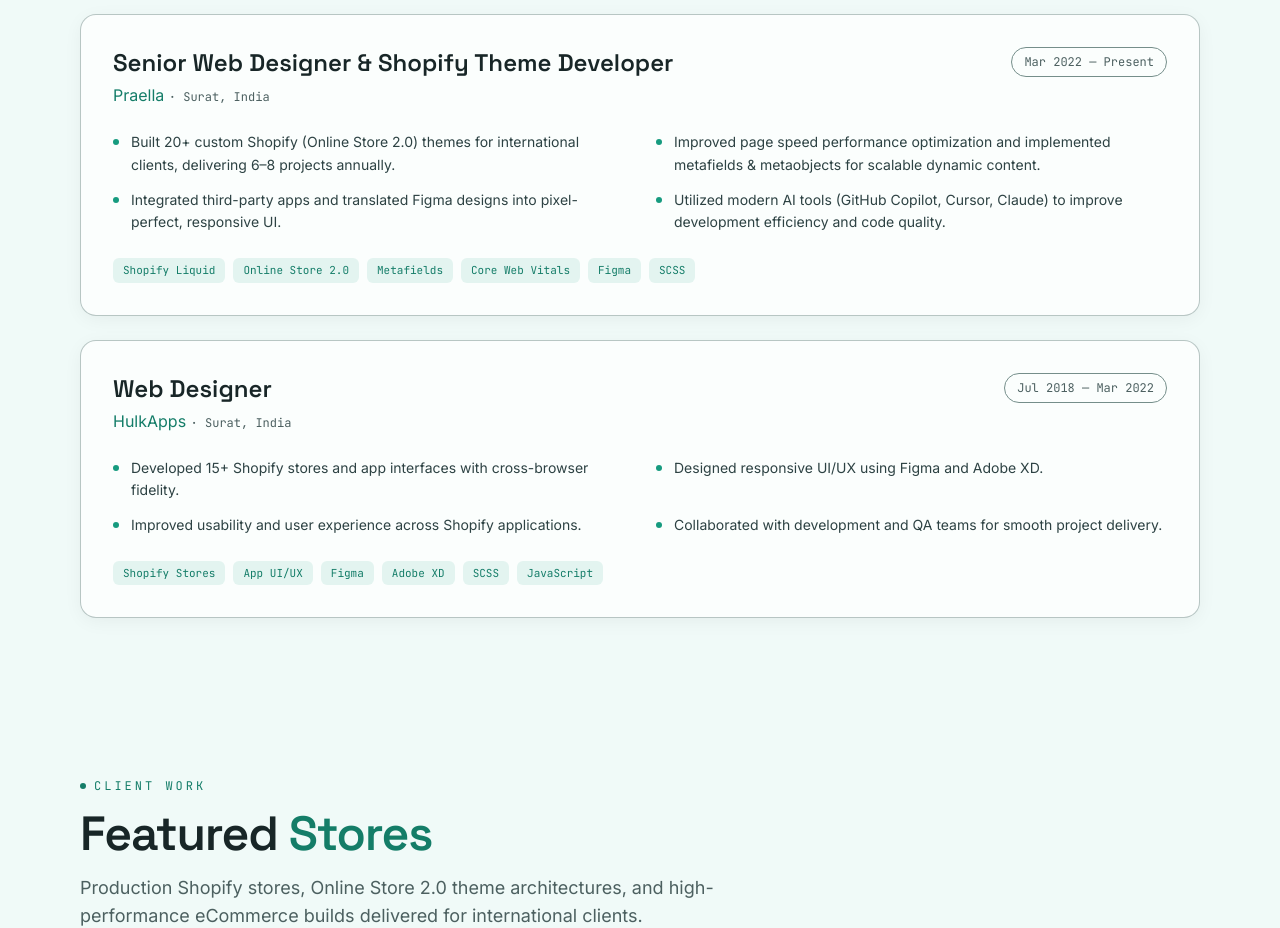
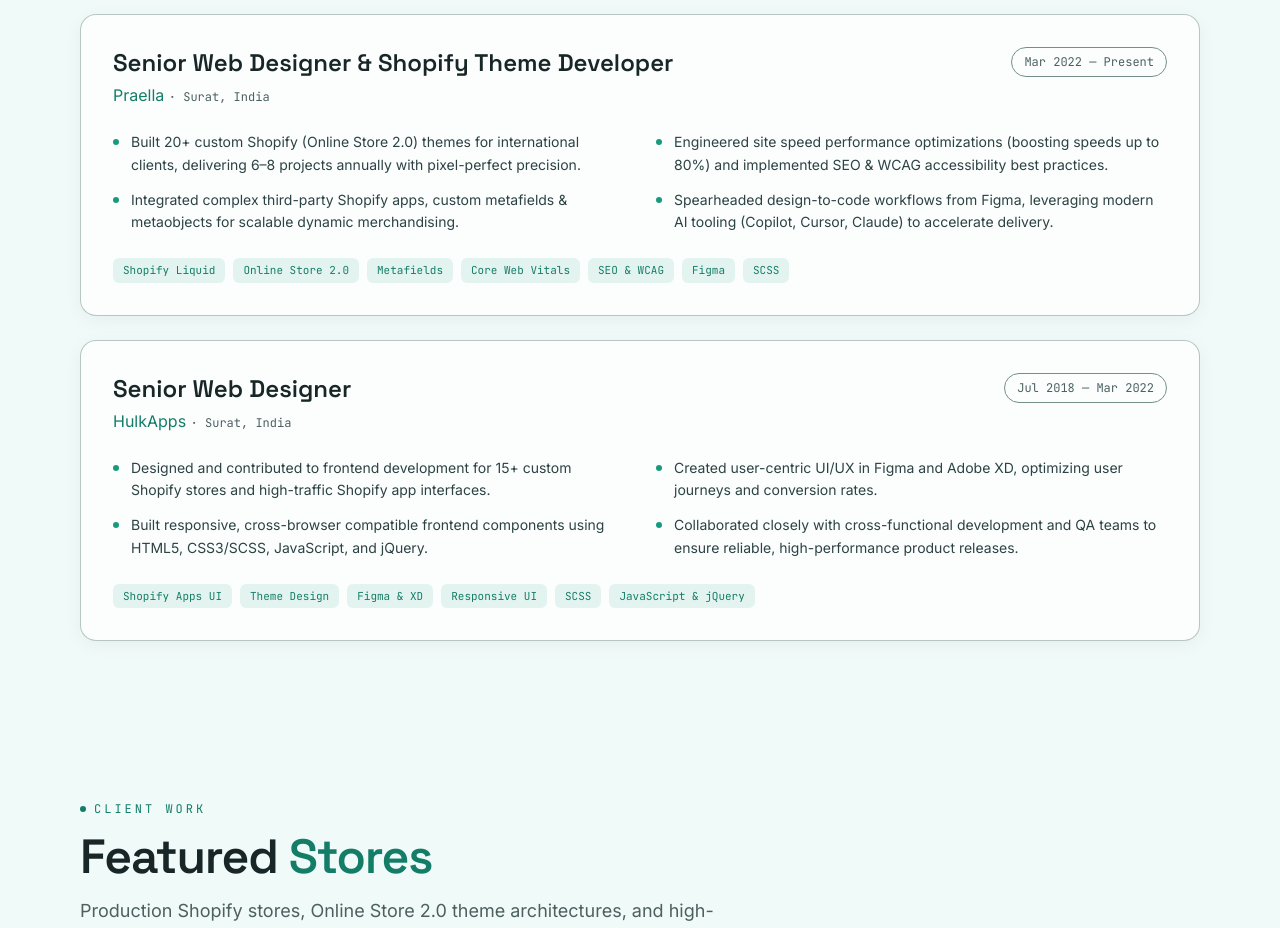
Before and after one commit to hardikvadhadiya/hardik-vadhadiya-portfolio, a React (Vite) app: page / in a window 1280 px wide. Shown: the part 4120-5048 px from the top of the page. Built offline with nearby package versions, Linux system fonts and the light colour scheme.

Commit message:
Enrich work experience details with SEO, accessibility and senior role specifics

```diff
--- a/src/data/portfolioData.js
+++ b/src/data/portfolioData.js
@@ -172,26 +172,26 @@
     role: 'Senior Web Designer & Shopify Theme Developer',
     period: 'Mar 2022 — Present',
     points: [
-      'Built 20+ custom Shopify (Online Store 2.0) themes for international clients, delivering 6–8 projects annually.',
-      'Improved page speed performance optimization and implemented metafields & metaobjects for scalable dynamic content.',
-      'Integrated third-party apps and translated Figma designs into pixel-perfect, responsive UI.',
-      'Utilized modern AI tools (GitHub Copilot, Cursor, Claude) to improve development efficiency and code quality.',
+      'Built 20+ custom Shopify (Online Store 2.0) themes for international clients, delivering 6–8 projects annually with pixel-perfect precision.',
+      'Engineered site speed performance optimizations (boosting speeds up to 80%) and implemented SEO & WCAG accessibility best practices.',
+      'Integrated complex third-party Shopify apps, custom metafields & metaobjects for scalable dynamic merchandising.',
+      'Spearheaded design-to-code workflows from Figma, leveraging modern AI tooling (Copilot, Cursor, Claude) to accelerate delivery.',
     ],
-    tags: ['Shopify Liquid', 'Online Store 2.0', 'Metafields', 'Core Web Vitals', 'Figma', 'SCSS'],
+    tags: ['Shopify Liquid', 'Online Store 2.0', 'Metafields', 'Core Web Vitals', 'SEO & WCAG', 'Figma', 'SCSS'],
   },
   {
     id: 'hulkapps',
     company: 'HulkApps',
     location: 'Surat, India',
-    role: 'Web Designer',
+    role: 'Senior Web Designer',
     period: 'Jul 2018 — Mar 2022',
     points: [
-      'Developed 15+ Shopify stores and app interfaces with cross-browser fidelity.',
-      'Designed responsive UI/UX using Figma and Adobe XD.',
-      'Improved usability and user experience across Shopify applications.',
-      'Collaborated with development and QA teams for smooth project delivery.',
+      'Designed and contributed to frontend development for 15+ custom Shopify stores and high-traffic Shopify app interfaces.',
+      'Created user-centric UI/UX in Figma and Adobe XD, optimizing user journeys and conversion rates.',
+      'Built responsive, cross-browser compatible frontend components using HTML5, CSS3/SCSS, JavaScript, and jQuery.',
+      'Collaborated closely with cross-functional development and QA teams to ensure reliable, high-performance product releases.',
     ],
-    tags: ['Shopify Stores', 'App UI/UX', 'Figma', 'Adobe XD', 'SCSS', 'JavaScript'],
+    tags: ['Shopify Apps UI', 'Theme Design', 'Figma & XD', 'Responsive UI', 'SCSS', 'JavaScript & jQuery'],
   },
 ]
 
```
